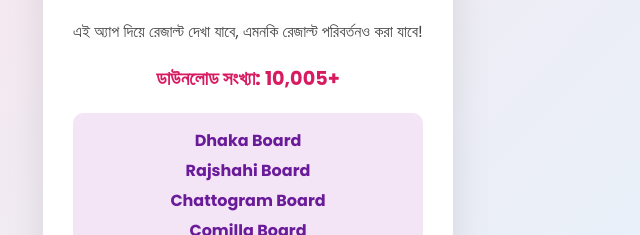
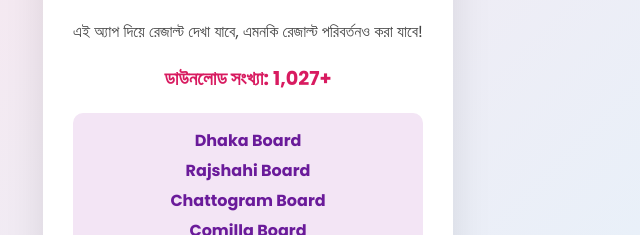
Before and after one commit to itztawhid2o/Result, a plain HTML site: page index.html in a window 1280 px wide. Shown: the part 208-443 px from the top of the page, 392-1032 px from the left. Drawn offline with Linux system fonts and the light colour scheme.

Commit message:
Update index.html

```diff
--- a/index.html
+++ b/index.html
@@ -127,7 +127,7 @@
   </div>
 
   <script>
-    let count = 10000;
+    let count = 1022;
     const counter = document.getElementById('counter');
 
     setInterval(() => {
```
